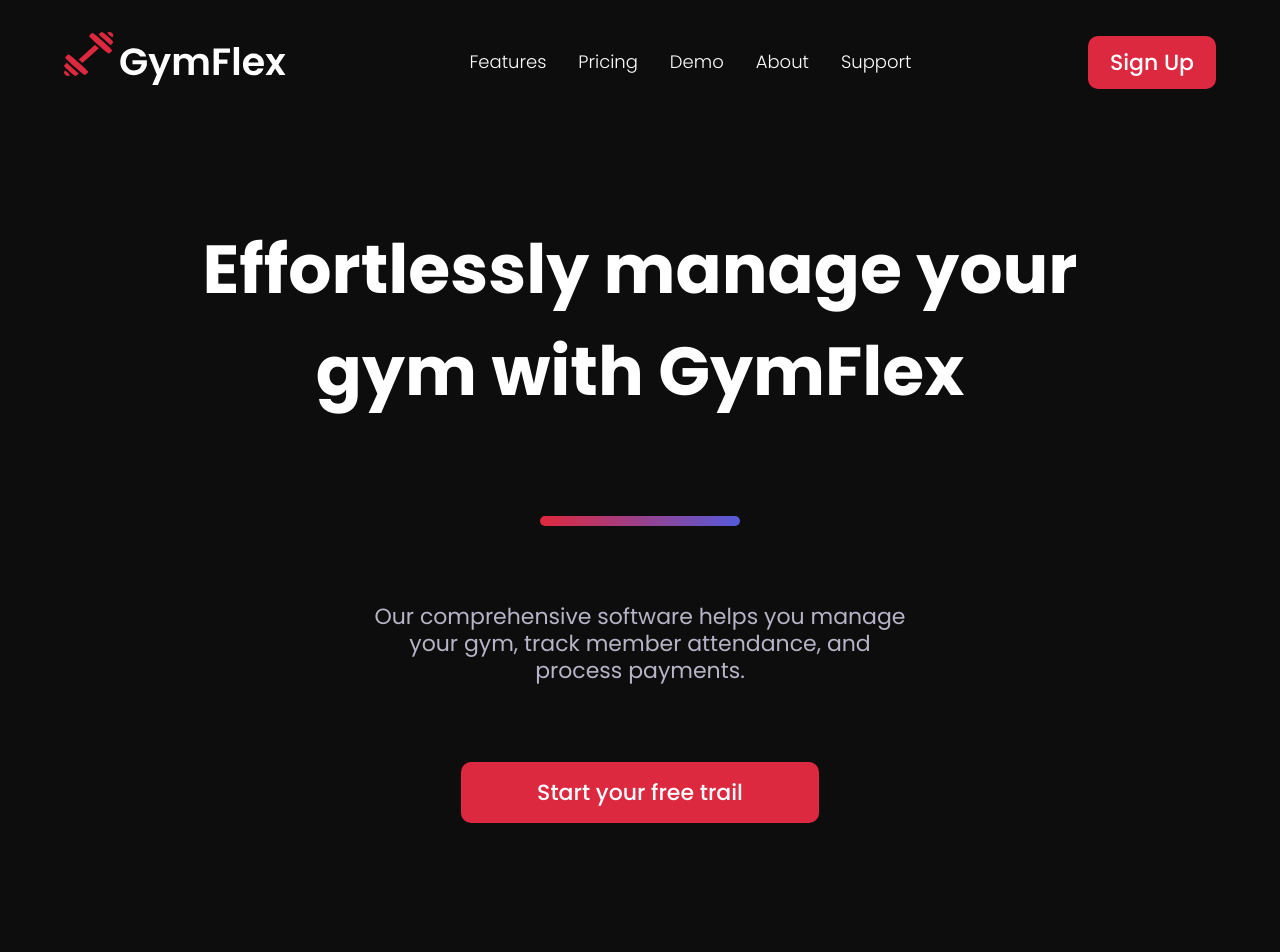
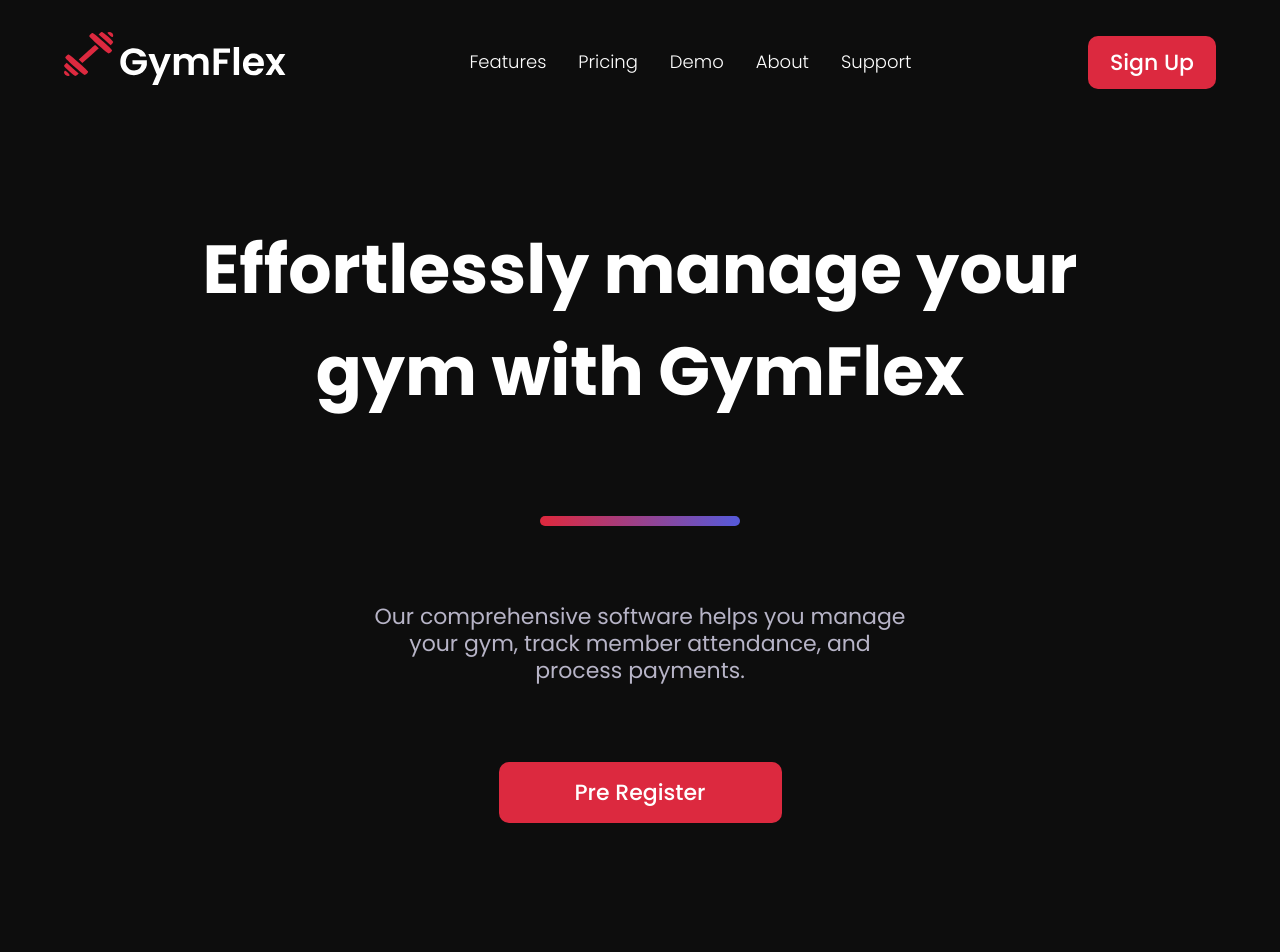
Before and after one commit to Siddhant043/GymFlex, a React (Create React App) app: page / in a window 1280 px wide. Shown: the top 952 px of the page. Built offline with nearby package versions, Linux system fonts and the light colour scheme.

Commit message:
cta updated

```diff
--- a/src/components/LandingPageSections/data.js
+++ b/src/components/LandingPageSections/data.js
@@ -18,7 +18,7 @@ export const heroTextData = {
   subHeading:
     "Our comprehensive software helps you manage your gym, track member attendance, and process payments.",
 
-  ctaText: "Start your free trail",
+  ctaText: "Pre Register",
 };
 
 export const benefitsData = [
@@ -117,7 +117,7 @@ export const planData = [
     price: "Free",
     originalPrice: "19",
     features: ["Member Mangement", "Attendance Tracking"],
-    ctaText: "Get Started",
+    ctaText: "Pre Register",
   },
 
   {
@@ -129,7 +129,7 @@ export const planData = [
       "Reporting and analytics",
       "Payment Processing",
     ],
-    ctaText: "Get Started",
+    ctaText: "Pre Register",
   },
 
   {
@@ -141,6 +141,6 @@ export const planData = [
       "Inventory management",
       "Marketing and communication",
     ],
-    ctaText: "Get Started",
+    ctaText: "Pre Register",
   },
 ];
```
